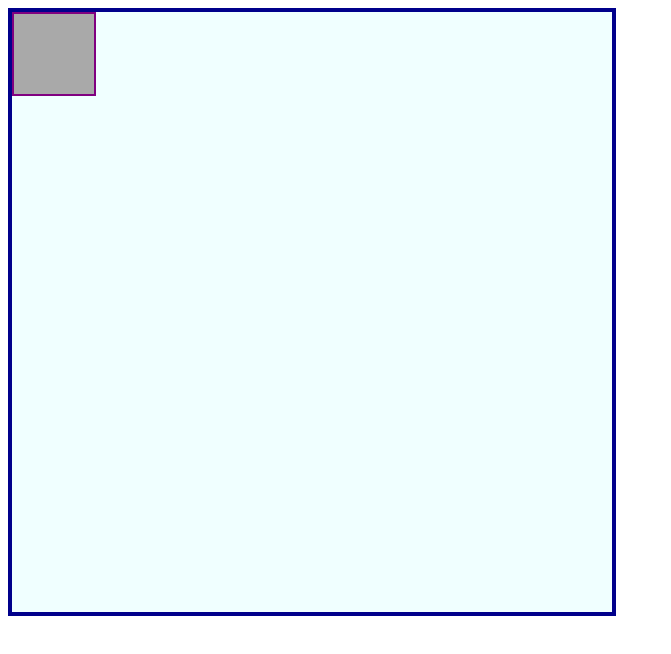
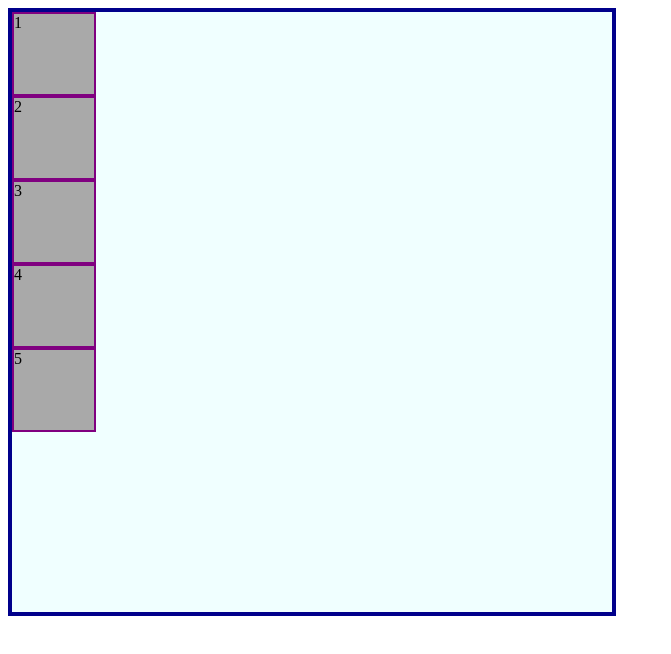
Before and after one commit to VitorMeloDev/FLEX_BOX_TESTS, a plain HTML site: page index.html in a window 1280 px wide. Shown: the whole page, without its empty margins (0-671 px from the left). Drawn offline with Linux system fonts and the light colour scheme.

Commit message:
Without flex

```diff
--- a/index.html
+++ b/index.html
@@ -10,9 +10,11 @@
 
     <body>
         <div class="container">
-            <div class="box">
-
-            </div>
+            <div class="box">1</div>
+            <div class="box">2</div>
+            <div class="box">3</div>
+            <div class="box">4</div>
+            <div class="box">5</div>
         </div>
     </body>
 </html>
```
